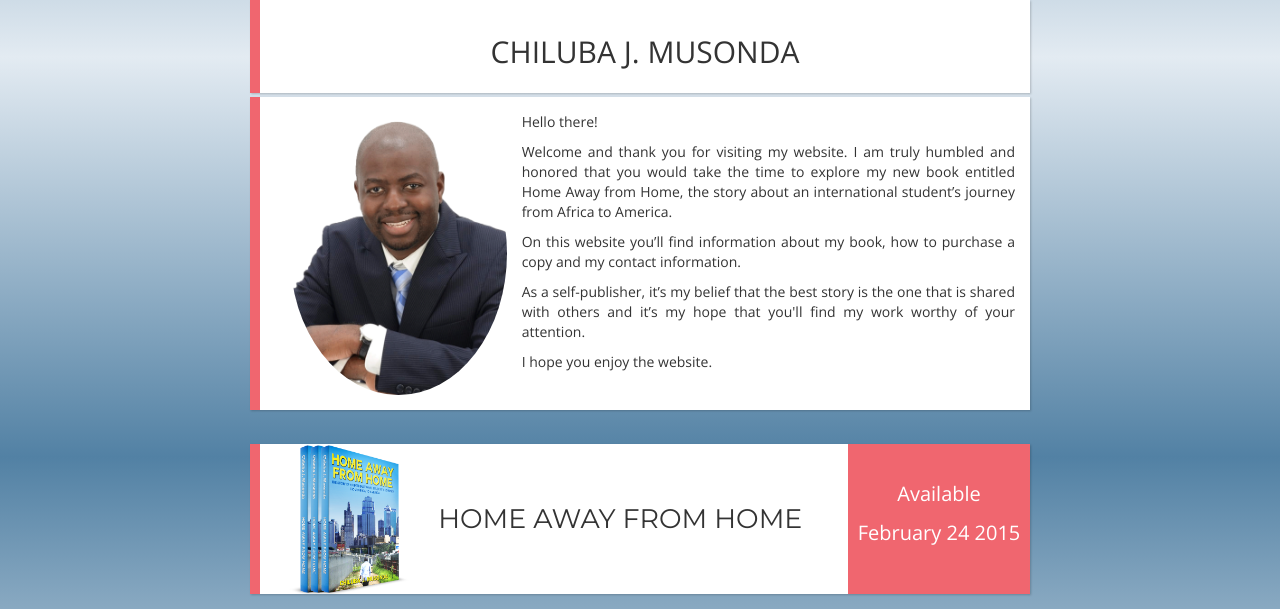
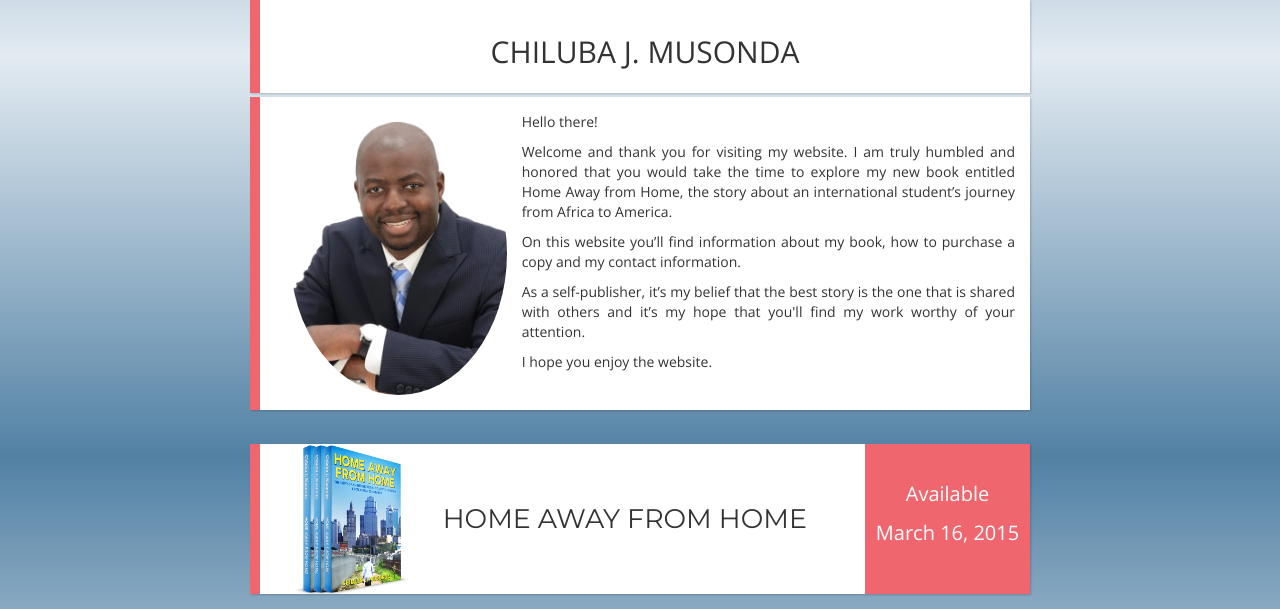
Before and after one commit to PratapDevireddy/chiluba.github.io, a plain HTML site: page index.html in a window 1280 px wide. Shown: the part 343-952 px from the top of the page. Drawn offline with nearby package versions, Linux system fonts and the light colour scheme.

Commit message:
Update index.html

```diff
--- a/index.html
+++ b/index.html
@@ -145,7 +145,7 @@
 								  </div>
 								  <div class="number">
 									  <p>Available</p>
-									  <p>February 24 2015</p>
+									  <p>March 16, 2015</p>
 								  </div>
 							  </li>
 						  </ul>
```
